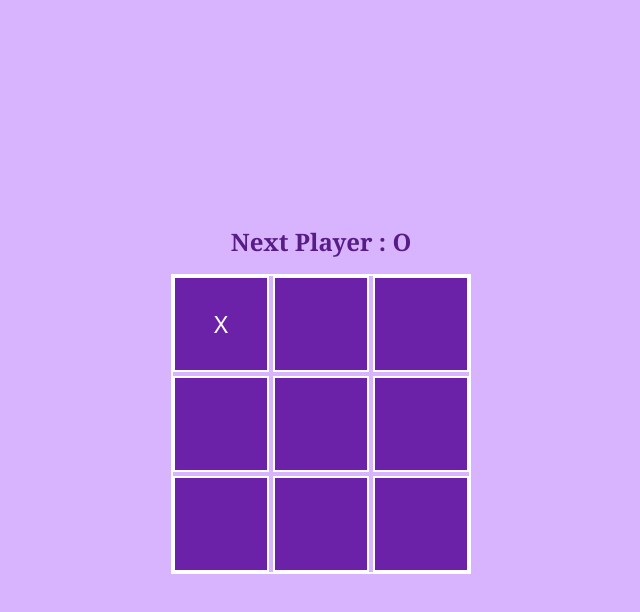
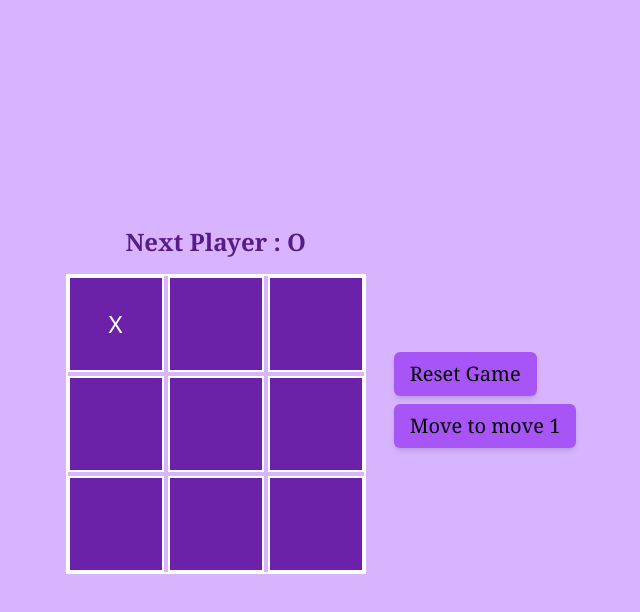
Before and after one commit to muqaddasazahra/React-Dive-Deep, a React (Vite) app in the folder 1-components-state-props/: page / in a window 1280 px wide. Both pictures are taken after a click on the button 540 px from the left and 324 px from the top of the page. Shown: the top 612 px of the page, without its empty margins (319-959 px from the left). Built offline with nearby package versions, Linux system fonts and the light colour scheme.

Commit message:
Jumping to different moves---state update and re-render concepts

```diff
--- a/1-components-state-props/src/App.jsx
+++ b/1-components-state-props/src/App.jsx
@@ -1,13 +1,13 @@
 
 import './App.css'
-import Board from './components/Board'
+import Game from './components/Game'
 
 function App() {
 
 
   return (
     <>
-     <Board/>
+    <Game/>
     </>
   )
 }
--- a/1-components-state-props/src/components/Board.jsx
+++ b/1-components-state-props/src/components/Board.jsx
@@ -1,9 +1,9 @@
 import { useState } from "react";
 import Square from "./Square";
 
-export default function Board() {
-  const [squares, setSquares] = useState(Array(9).fill(null));
-  const [nextMove, setNextMove]=useState(true)
+export default function Board({nextMove, squares, onPlay}) {
+  // const [squares, setSquares] = useState(Array(9).fill(null));  --->state uplifted to let the game component tracks game state(history) at every move
+  // const [nextMove, setNextMove]=useState(true)
 
   const winner=calculateWinner(squares)
   let status;
@@ -24,16 +24,14 @@ export default function Board() {
 
     if(squares[index] || calculateWinner(squares))
     return;
-    setSquares((prev) => {
-    const newArray=[...prev];
+
+    const newArray=[...squares];    //immutability-->changing data by making changes in the copy of it , keeping original data intact
     if(nextMove)
     newArray[index]="X";   //immutabailiy approach--> changing data making copy of it that has desired changes , not directly changing squares array
     else
     newArray[index]="O"    //immutabailiy approach--> changing data making copy of it that has desired changes
-    setNextMove(!nextMove)
-    return newArray;
 
-    });
+    onPlay(newArray)
   }
   function calculateWinner(squares) {
     const lines = [
@@ -57,7 +55,8 @@ export default function Board() {
     }
 
   return (
-    <div className="h-screen w-full bg-purple-300 flex flex-col gap-4 justify-center items-center">
+    <>
+       <div className="flex flex-col gap-4 items-center justify-center">
       <div className="text-2xl text-purple-900 font-bold font-serif">{status}</div>
       <div className="flex gap-1 flex-col border-white border-2">
         <div className="board-row flex gap-1">
@@ -76,6 +75,7 @@ export default function Board() {
           <Square value={squares[8]} onSquareClick={()=>handleSquareCLick(8)}  />
         </div>
       </div>
-    </div>
+      </div>
+      </>
   );
 }
--- /dev/null
+++ b/1-components-state-props/src/components/Game.jsx
@@ -0,0 +1,43 @@
+import { useState } from "react";
+import Board from "./Board.jsx";
+
+export default function Game() {
+  const [history, setHistory] = useState([Array(9).fill(null)]);
+  const [nextMove, setNextMove] = useState(true);
+  const [currentMove, setCurrentMove]=useState(0);
+  let squares = history[currentMove];
+
+  function handlePlay(newSquares) {
+    const newHistory=[...history.slice(0,currentMove+1), newSquares]
+
+    setHistory(newHistory);
+    setCurrentMove(newHistory.length-1)
+    setNextMove(!nextMove);
+  }
+  function handleJump(index) {
+  setCurrentMove(index);
+  setNextMove(index%2===0)
+  }
+  return (
+    <>
+      <div className="h-screen w-full bg-purple-300 flex gap-7 justify-center items-center">
+        <Board nextMove={nextMove} squares={squares} onPlay={handlePlay} />
+        {history.length > 1 && (
+          <div>
+            <ul className="text-black flex flex-col gap-2">
+              {history.map((move, index) => (
+                <li key={index}>
+                  {index > 0 ? (
+                    <button onClick={()=>handleJump(index)} className="bg-purple-500 text-black text-xl px-4 py-2 rounded-md shadow-md font-serif ">{`Move to move ${index}`}</button>
+                  ) : (
+                    <button onClick={()=>handleJump(index)} className="bg-purple-500  text-black text-xl px-4 py-2 rounded-md shadow-md font-serif">{`Reset Game`}</button>
+                  )}
+                </li>
+              ))}
+            </ul>
+          </div>
+        )}
+      </div>
+    </>
+  );
+}
```
